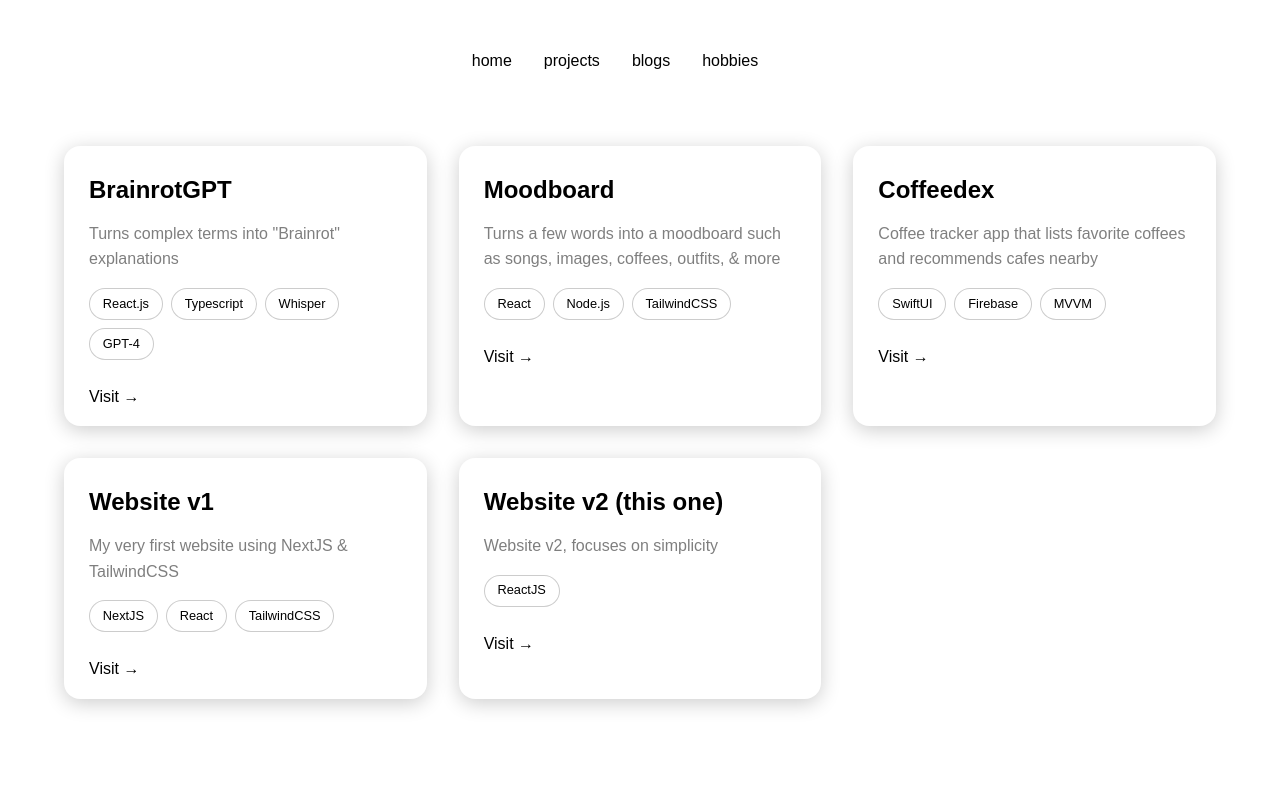
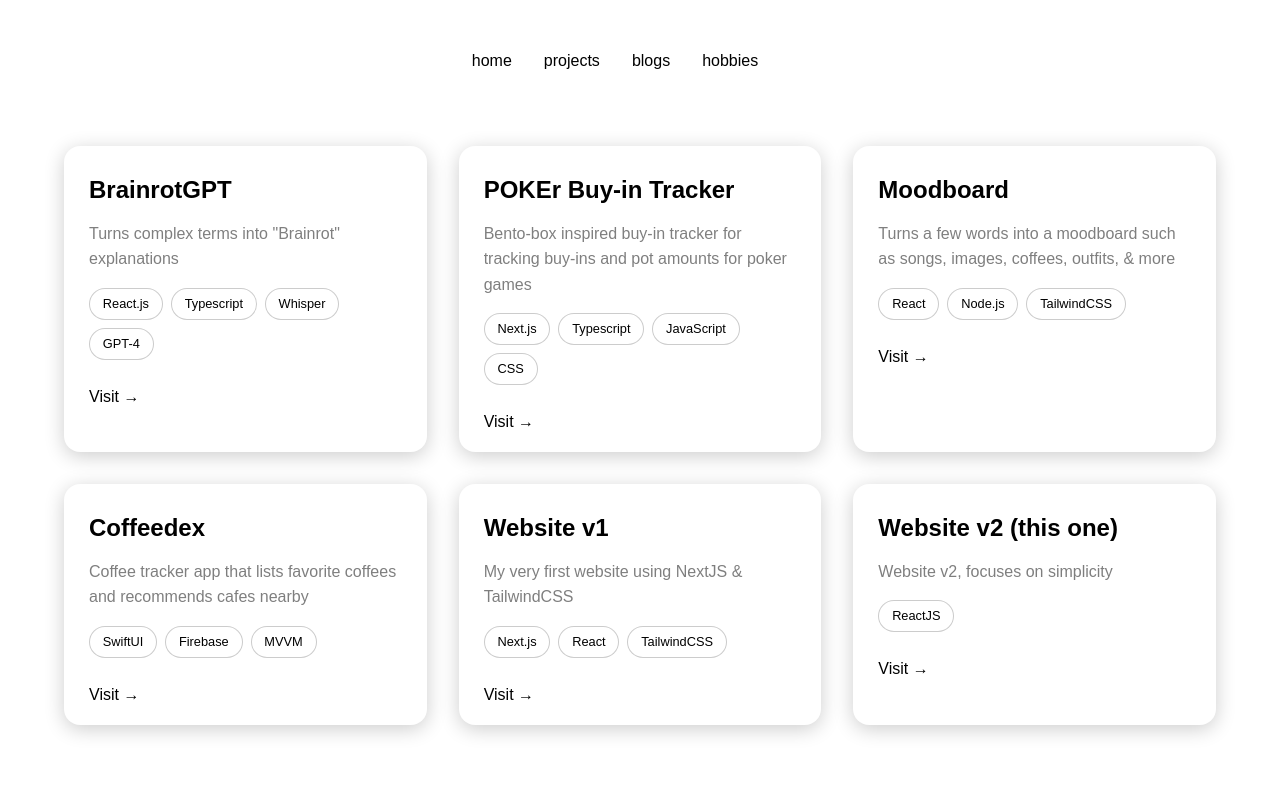
Before and after one commit to kmod24/portfolio-websiteV2, a React (Vite) app: page /projects in a window 1280 px wide. Shown: the top 800 px of the page. Built offline with nearby package versions, Linux system fonts and the light colour scheme; a web font is replaced by a local one.

Commit message:
added poker project to projects tab

```diff
--- a/src/components/Projects.jsx
+++ b/src/components/Projects.jsx
@@ -66,6 +66,28 @@ export const Projects = () => {
         >
 
             <motion.div>
+                <h3>POKEr Buy-in Tracker</h3>
+                <p className="project-caption">Bento-box inspired buy-in tracker for tracking buy-ins and pot amounts for poker games
+                </p>
+                <div className="project-tech">
+                    <span>Next.js</span>
+                    <span>Typescript</span>
+                    <span>JavaScript</span>
+                    <span>CSS</span>
+                </div>
+                <a href="https://pok-er-buyintracker.vercel.app/" target="_blank" rel="noreferrer">
+                <p className="visit-arrow">Visit →</p>
+                </a>
+            </motion.div>
+        </motion.div>
+
+        <motion.div
+        className="project-card"
+        variants={fadeInUp}
+        whileHover={{ y: -10, transition: { duration: 0.2} }}
+        >
+
+            <motion.div>
                 <h3>Moodboard</h3>
                 <p className="project-caption">Turns a few words into a moodboard such as songs, images, coffees, outfits, & more
                 </p>
@@ -114,7 +136,7 @@ export const Projects = () => {
                 <p className="project-caption">My very first website using NextJS & TailwindCSS
                 </p>
                 <div className="project-tech">
-                    <span>NextJS</span>
+                    <span>Next.js</span>
                     <span>React</span>
                     <span>TailwindCSS</span>
                 </div>
```
Also changed, not shown: src/components/Hobbies.jsx (line endings or trailing spaces).
